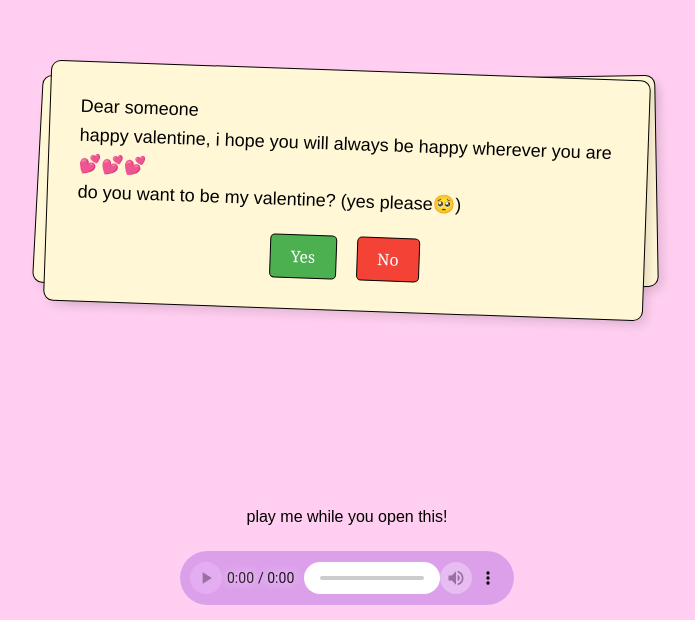
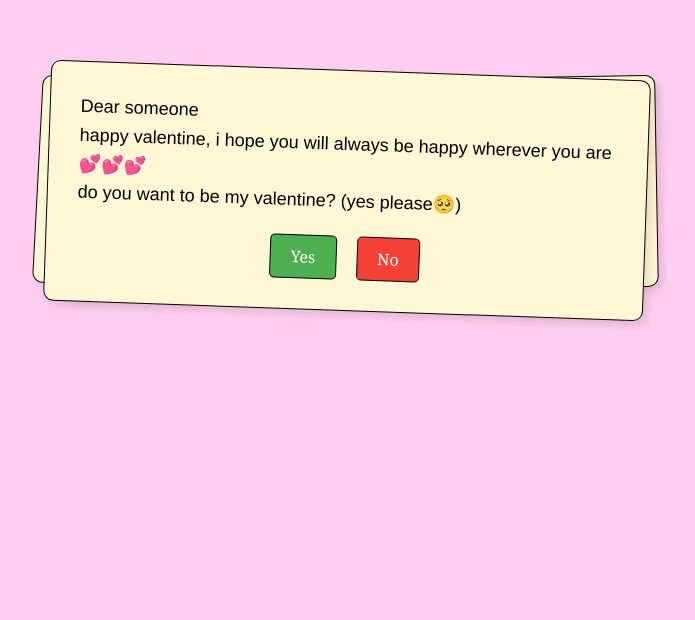
Before and after one commit to dustinbernadi/valentine-website, a plain HTML site: page index.html in a window 1280 px wide. Shown: the part 180-800 px from the top of the page, without its empty margins (293-988 px from the left). Drawn offline with Linux system fonts and the light colour scheme.

Commit message:
Update index.html

```diff
--- a/index.html
+++ b/index.html
@@ -46,13 +46,6 @@
         <img src="chocolate.png" alt="" width="80px" height="80px" />
       </div>
     </div>
-
-    <footer>
-      <p>play me while you open this!</p>
-    <audio controls autoplay loop>
-      <source src="https://github.com/cre8ture/audioFilesForBL/blob/main/Cute smell.mp3?raw=true" type="audio/mp3" />
-    </audio>
-  </footer>
     <script src="script.js"></script>
   </body>
 </html>
```
